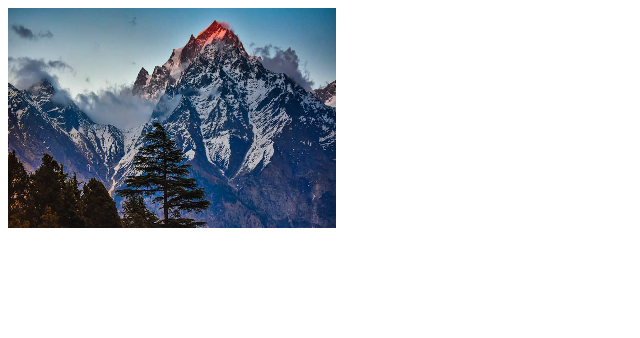
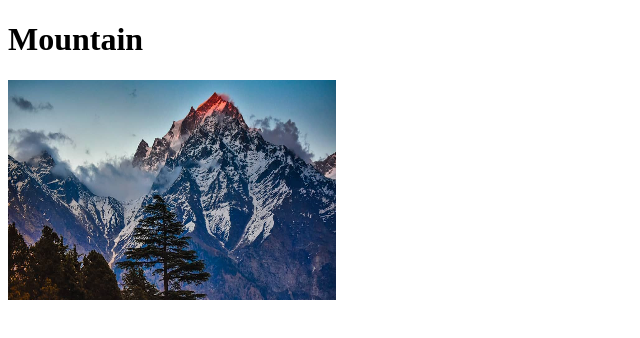
Before and after one commit to ruthwikkuppachi/ruthwikkuppachi.github.io, a plain HTML site: page index.html in a window 1280 px wide. Shown: the whole page, without its empty margins (0-640 px from the left). Drawn offline with Linux system fonts and the light colour scheme.

Commit message:
Add heading to index.html

```diff
--- a/index.html
+++ b/index.html
@@ -5,6 +5,7 @@
     <title>My test page</title>
 </head>
 <body>
+    <h1>Mountain</h1>
     <img src="images/image.png" alt="A Mountain">
 </body>
 </html>
```
